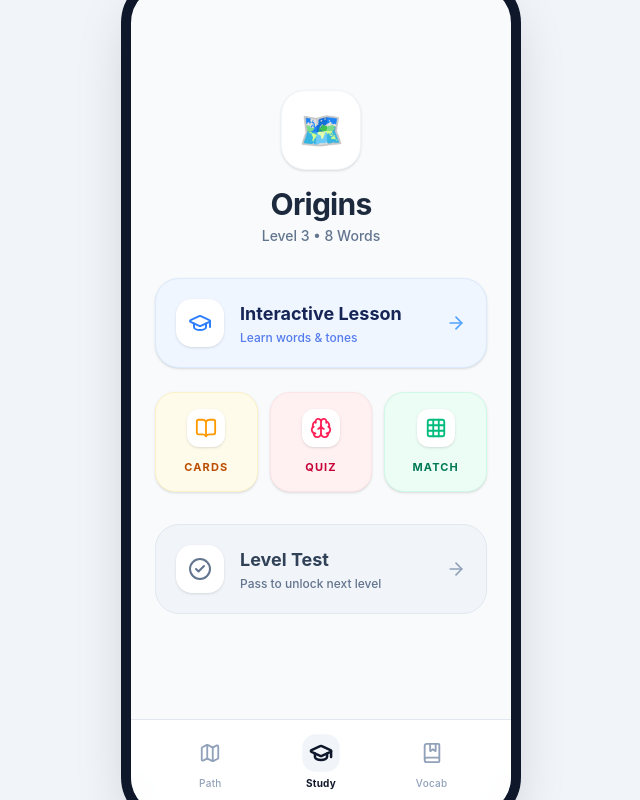
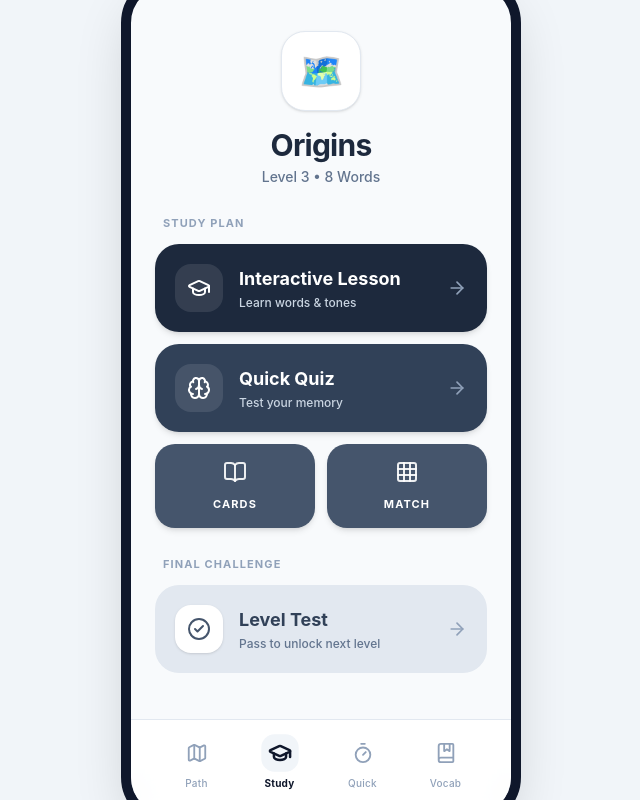
Before and after one commit to cpmas/thai-learning-app, a React (Vite) app: page / in a window 1280 px wide. Both pictures are taken after a click on the button "🗺️". Shown: the whole page, without its empty margins (319-959 px from the left). Built offline with nearby package versions, Linux system fonts and the light colour scheme.

Commit message:
added quick match game and colours

```diff
--- a/src/App.jsx
+++ b/src/App.jsx
@@ -1,5 +1,5 @@
 import React, { useState, useEffect, useCallback, useMemo } from 'react';
-import { Play, BookOpen, Brain, ArrowLeft, ArrowRight, RefreshCw, CheckCircle2, XCircle, Trophy, Map as MapIcon, BookMarked, GraduationCap, Sparkles, ChevronDown, ChevronUp, Lock, Unlock, Grid, Heart, AlertCircle, Zap } from 'lucide-react';
+import { Play, BookOpen, Brain, ArrowLeft, ArrowRight, RefreshCw, CheckCircle2, XCircle, Trophy, Map as MapIcon, BookMarked, GraduationCap, Sparkles, ChevronDown, ChevronUp, Lock, Unlock, Grid, Heart, AlertCircle, Zap, Timer } from 'lucide-react';
 
 // --- HAPTIC UTILITY ---
 const vibrate = (type = 'tap') => {
@@ -370,63 +370,78 @@ const StudyHub = ({ level, unlockedLevelId, onSelectMode }) => {
 
   return (
     <div className="flex flex-col items-center justify-center min-h-full p-6 animation-fade-in pb-10">
-      <div className="w-full max-w-sm flex flex-col gap-6 my-auto">
+      <div className="w-full max-w-sm flex flex-col gap-5 my-auto">
 
         {/* Header */}
         <div className="flex flex-col items-center text-center w-full mb-2">
-          <div className="w-20 h-20 bg-white rounded-[1.5rem] shadow-sm flex items-center justify-center text-4xl border border-slate-100 mb-4">
+          <div className="w-20 h-20 bg-white rounded-[1.5rem] shadow-sm flex items-center justify-center text-4xl border border-slate-200 mb-4">
             {level.icon}
           </div>
           <h2 className="text-3xl font-bold text-slate-800 tracking-tight mb-1">{level.title}</h2>
           <p className="text-sm text-slate-500 font-medium">Level {level.id} • {level.vocab.length} Words</p>
         </div>
 
+        <div className="space-y-3">
+           <h3 className="text-[11px] font-bold text-slate-400 uppercase tracking-widest pl-2">Study Plan</h3>
+
            {/* Step 1: Interactive Lesson */}
-        <button onClick={() => { vibrate('tap'); onSelectMode('lesson'); }} className="w-full bg-blue-50 border border-blue-100 p-5 rounded-[1.5rem] shadow-sm hover:shadow-md active:scale-95 transition-all flex items-center justify-between group">
+           <button onClick={() => { vibrate('tap'); onSelectMode('lesson'); }} className="w-full bg-slate-800 text-white p-5 rounded-[1.5rem] shadow-md active:scale-95 transition-all flex items-center justify-between group">
              <div className="flex items-center gap-4">
-            <div className="bg-white text-blue-500 p-3 rounded-2xl shadow-sm group-hover:scale-110 transition-transform"><GraduationCap size={24} /></div>
+               <div className="bg-white/10 p-3 rounded-2xl group-hover:scale-110 transition-transform"><GraduationCap size={24} /></div>
                <div className="text-left">
-              <span className="block text-lg font-bold text-blue-950">Interactive Lesson</span>
-              <span className="block text-xs font-medium text-blue-700/70 mt-0.5">Learn words & tones</span>
+                 <span className="block text-lg font-bold">Interactive Lesson</span>
+                 <span className="block text-xs font-medium text-slate-300 mt-0.5">Learn words & tones</span>
                </div>
              </div>
-          <ArrowRight size={20} className="text-blue-400 group-hover:text-blue-600 transition-colors" />
+             <ArrowRight size={20} className="text-slate-400 group-hover:text-white transition-colors" />
            </button>
 
-        {/* Step 2: Practice Minigames */}
-        <div className="grid grid-cols-3 gap-3">
-          <button onClick={() => { vibrate('tap'); onSelectMode('flashcards'); }} className="bg-amber-50 border border-amber-100 p-4 rounded-[1.25rem] shadow-sm active:scale-95 transition-all flex flex-col items-center justify-center gap-2 hover:bg-amber-100 hover:shadow-md">
-            <div className="bg-white p-2 rounded-xl shadow-sm"><BookOpen size={22} className="text-amber-500" /></div>
-            <span className="font-bold text-[11px] text-amber-700 uppercase tracking-widest mt-1">Cards</span>
+           {/* Step 2: Quiz (Full Width) */}
+           <button onClick={() => { vibrate('tap'); onSelectMode('quiz'); }} className="w-full bg-slate-700 text-white p-5 rounded-[1.5rem] shadow-md active:scale-95 transition-all flex items-center justify-between group">
+             <div className="flex items-center gap-4">
+               <div className="bg-white/10 p-3 rounded-2xl group-hover:scale-110 transition-transform"><Brain size={24} /></div>
+               <div className="text-left">
+                 <span className="block text-lg font-bold">Quick Quiz</span>
+                 <span className="block text-xs font-medium text-slate-300 mt-0.5">Test your memory</span>
+               </div>
+             </div>
+             <ArrowRight size={20} className="text-slate-400 group-hover:text-white transition-colors" />
            </button>
-          <button onClick={() => { vibrate('tap'); onSelectMode('quiz'); }} className="bg-rose-50 border border-rose-100 p-4 rounded-[1.25rem] shadow-sm active:scale-95 transition-all flex flex-col items-center justify-center gap-2 hover:bg-rose-100 hover:shadow-md">
-            <div className="bg-white p-2 rounded-xl shadow-sm"><Brain size={22} className="text-rose-500" /></div>
-            <span className="font-bold text-[11px] text-rose-700 uppercase tracking-widest mt-1">Quiz</span>
+
+           {/* Step 3: Practice Minigames (Cards & Match) */}
+           <div className="grid grid-cols-2 gap-3">
+             <button onClick={() => { vibrate('tap'); onSelectMode('flashcards'); }} className="bg-slate-600 text-white p-4 rounded-[1.25rem] shadow-md active:scale-95 transition-all flex flex-col items-center justify-center gap-2 hover:bg-slate-500">
+               <BookOpen size={24} className="text-white/90" />
+               <span className="font-bold text-[11px] uppercase tracking-widest mt-1">Cards</span>
              </button>
-          <button onClick={() => { vibrate('tap'); onSelectMode('match'); }} className="bg-emerald-50 border border-emerald-100 p-4 rounded-[1.25rem] shadow-sm active:scale-95 transition-all flex flex-col items-center justify-center gap-2 hover:bg-emerald-100 hover:shadow-md">
-            <div className="bg-white p-2 rounded-xl shadow-sm"><Grid size={22} className="text-emerald-500" /></div>
-            <span className="font-bold text-[11px] text-emerald-700 uppercase tracking-widest mt-1">Match</span>
+             <button onClick={() => { vibrate('tap'); onSelectMode('match'); }} className="bg-slate-600 text-white p-4 rounded-[1.25rem] shadow-md active:scale-95 transition-all flex flex-col items-center justify-center gap-2 hover:bg-slate-500">
+               <Grid size={24} className="text-white/90" />
+               <span className="font-bold text-[11px] uppercase tracking-widest mt-1">Match</span>
              </button>
            </div>
+        </div>
 
-        {/* Step 3: Level Test */}
+        {/* Step 4: Level Test */}
+        <div className="pt-2">
+           <h3 className="text-[11px] font-bold text-slate-400 uppercase tracking-widest pl-2 mb-3">Final Challenge</h3>
            <button
              onClick={() => { vibrate('tap'); onSelectMode('level-test'); }}
-          className={`w-full p-5 rounded-[1.5rem] transition-all active:scale-95 flex items-center justify-between group mt-2
-            ${isCompleted ? 'bg-slate-100 border border-slate-200 text-slate-700' : 'bg-indigo-600 border border-indigo-700 text-white shadow-md hover:bg-indigo-700 hover:shadow-lg'}
+             className={`w-full p-5 rounded-[1.5rem] transition-all active:scale-95 flex items-center justify-between group
+               ${isCompleted ? 'bg-slate-200 text-slate-700' : 'bg-slate-900 text-white shadow-lg hover:bg-black'}
              `}
            >
              <div className="flex items-center gap-4">
-            <div className={`p-3 rounded-2xl transition-transform group-hover:scale-110 ${isCompleted ? 'bg-white text-slate-500 shadow-sm' : 'bg-indigo-500 text-white shadow-inner'}`}>
-              {isCompleted ? <CheckCircle2 size={24} /> : <Unlock size={24} />}
+               <div className={`p-3 rounded-2xl transition-transform group-hover:scale-110 ${isCompleted ? 'bg-white shadow-sm' : 'bg-white/10'}`}>
+                 {isCompleted ? <CheckCircle2 size={24} className="text-slate-600"/> : <Unlock size={24} />}
                </div>
                <div className="text-left">
                  <span className="block text-lg font-bold">Level Test</span>
-              <span className={`block text-xs font-medium mt-0.5 ${isCompleted ? 'text-slate-500' : 'text-indigo-200'}`}>Pass to unlock next level</span>
+                 <span className={`block text-xs font-medium mt-0.5 ${isCompleted ? 'text-slate-500' : 'text-slate-300'}`}>Pass to unlock next level</span>
                </div>
              </div>
-          <ArrowRight size={20} className={isCompleted ? "text-slate-400" : "text-indigo-300"} />
+             <ArrowRight size={20} className={isCompleted ? "text-slate-400" : "text-slate-400 group-hover:text-white"} />
            </button>
+        </div>
 
       </div>
     </div>
@@ -1301,6 +1316,139 @@ const LevelTestManager = ({ level, onComplete, onBack }) => {
   )
 };
 
+// --- NEW FEATURE: QUICK MATCH ---
+
+const QuickMatch = ({ unlockedLevelId }) => {
+  const [gameState, setGameState] = useState('start');
+  const [timeLeft, setTimeLeft] = useState(60);
+  const [score, setScore] = useState(0);
+  const [highScore, setHighScore] = useState(0);
+  const [currentWord, setCurrentWord] = useState(null);
+  const [options, setOptions] = useState([]);
+  const [selectedAnswer, setSelectedAnswer] = useState(null);
+
+  const activeVocab = useMemo(() => {
+    return LEVELS.filter(l => l.id <= unlockedLevelId).flatMap(l => l.vocab);
+  }, [unlockedLevelId]);
+
+  const generateQuestion = useCallback(() => {
+    const target = activeVocab[Math.floor(Math.random() * activeVocab.length)];
+    const distractors = shuffleArray(ALL_VOCAB.filter(w => w.id !== target.id)).slice(0, 5);
+    setOptions(shuffleArray([target, ...distractors]));
+    setCurrentWord(target);
+    setSelectedAnswer(null);
+  }, [activeVocab]);
+
+  const startGame = () => {
+    vibrate('tap');
+    setScore(0);
+    setTimeLeft(60);
+    setGameState('playing');
+    generateQuestion();
+  };
+
+  useEffect(() => {
+    let timer;
+    if (gameState === 'playing' && timeLeft > 0) {
+      timer = setInterval(() => setTimeLeft(t => t - 1), 1000);
+    } else if (timeLeft === 0 && gameState === 'playing') {
+      setGameState('end');
+      setHighScore(prev => Math.max(prev, score));
+      playSound('win');
+    }
+    return () => clearInterval(timer);
+  }, [gameState, timeLeft, score]);
+
+  const handleAnswer = (opt) => {
+    if (selectedAnswer) return;
+    vibrate('tap');
+    setSelectedAnswer(opt);
+
+    if (opt.id === currentWord.id) {
+      playSound('correct');
+      setScore(s => s + 10);
+      setTimeout(generateQuestion, 400);
+    } else {
+      playSound('incorrect');
+      setTimeout(generateQuestion, 600);
+    }
+  };
+
+  if (gameState === 'start') {
+    return (
+      <div className="flex flex-col items-center justify-center min-h-[60vh] p-6 animation-fade-in text-center my-auto">
+        <div className="w-24 h-24 bg-slate-900 text-white rounded-[2rem] flex items-center justify-center mb-6 shadow-lg">
+          <Timer size={48} />
+        </div>
+        <h2 className="text-3xl font-light tracking-tight text-slate-800 mb-2">Quick Match</h2>
+        <p className="text-slate-500 mb-8 max-w-[250px]">60 seconds. Match as many words as you can. Vocab drawn from your unlocked levels.</p>
+        <button onClick={startGame} className="w-full max-w-xs bg-slate-900 text-white font-semibold py-4 rounded-[1.5rem] active:scale-95 transition-all flex items-center justify-center gap-2">
+          <Play size={20} className="fill-current" /> Start Rush
+        </button>
+      </div>
+    );
+  }
+
+  if (gameState === 'end') {
+    return (
+      <div className="flex flex-col items-center justify-center min-h-[60vh] p-6 animation-fade-in text-center my-auto">
+        <Trophy size={60} className="text-slate-800 mb-6" />
+        <h2 className="text-3xl font-light tracking-tight text-slate-900 mb-2">Time's Up!</h2>
+        <p className="text-slate-500 mb-4">You scored <span className="font-bold text-slate-800">{score}</span> points.</p>
+        {highScore > 0 && <p className="text-xs font-bold text-slate-400 uppercase tracking-widest mb-10">High Score: {Math.max(score, highScore)}</p>}
+
+        <button onClick={startGame} className="w-full max-w-xs bg-slate-900 text-white font-semibold py-4 rounded-[1.5rem] active:scale-95 transition-all mb-3">
+          Play Again
+        </button>
+        <button onClick={() => setGameState('start')} className="w-full max-w-xs bg-white text-slate-700 border border-slate-200 font-semibold py-4 rounded-[1.5rem] active:scale-95 transition-all">
+          Back
+        </button>
+      </div>
+    );
+  }
+
+  return (
+    <div className="flex flex-col h-full p-6 pt-10 animation-fade-in pb-10 max-w-md mx-auto w-full">
+      <div className="flex items-center justify-between bg-white p-4 rounded-[1.5rem] shadow-sm border border-slate-100 mb-6 shrink-0">
+         <div className="flex items-center gap-2">
+            <Trophy size={20} className="text-slate-400" />
+            <span className="font-bold text-slate-800 text-lg">{score}</span>
+         </div>
+         <div className={`flex items-center gap-2 px-4 py-1.5 rounded-full font-bold ${timeLeft <= 10 ? 'bg-red-100 text-red-600 animate-pulse' : 'bg-slate-100 text-slate-700'}`}>
+            <Timer size={18} />
+            <span>0:{timeLeft.toString().padStart(2, '0')}</span>
+         </div>
+      </div>
+
+      <div className="bg-white w-full rounded-[2rem] shadow-[0_4px_20px_rgb(0,0,0,0.03)] border border-slate-100 p-8 text-center mb-6 shrink-0">
+        <h2 className="text-5xl font-bold text-slate-900 mb-3">{currentWord.thai}</h2>
+        <p className="text-lg text-slate-500 font-medium">"{currentWord.phonetic}"</p>
+      </div>
+
+      <div className="grid grid-cols-2 gap-3 shrink-0">
+        {options.map((opt) => {
+          let btnClass = "bg-white border border-slate-200 text-slate-700 hover:border-slate-400 shadow-sm";
+          if (selectedAnswer) {
+            if (opt.id === currentWord.id) btnClass = "bg-green-500 border-green-500 text-white scale-[1.02] shadow-md z-10";
+            else if (selectedAnswer.id === opt.id) btnClass = "bg-red-500 border-red-500 text-white";
+            else btnClass = "bg-white border-slate-100 text-slate-300 opacity-50";
+          }
+          return (
+            <button
+              key={opt.id}
+              onClick={() => handleAnswer(opt)}
+              disabled={selectedAnswer !== null}
+              className={`w-full p-4 rounded-[1.25rem] font-semibold text-sm transition-all flex items-center justify-center min-h-[4.5rem] ${btnClass}`}
+            >
+              {opt.eng}
+            </button>
+          );
+        })}
+      </div>
+    </div>
+  );
+};
+
 // --- MAIN APP COMPONENT ---
 
 export default function App() {
@@ -1335,6 +1483,7 @@ export default function App() {
           <div className="flex-1 w-full overflow-y-auto overflow-x-hidden hide-scrollbar sm:pt-4 pb-24">
             {currentTab === 'path' && !gameMode && <JourneyMap unlockedLevelId={unlockedLevelId} onSelectLevel={handleSelectMapNode} />}
             {currentTab === 'study' && !gameMode && <StudyHub level={activeLevel} unlockedLevelId={unlockedLevelId} onSelectMode={setGameMode} />}
+            {currentTab === 'quick' && !gameMode && <QuickMatch unlockedLevelId={unlockedLevelId} />}
             {currentTab === 'dictionary' && !gameMode && <Dictionary />}
 
             {/* Fullscreen Overlays */}
@@ -1352,6 +1501,7 @@ export default function App() {
                {[
                  { id: 'path', icon: MapIcon, label: 'Path' },
                  { id: 'study', icon: GraduationCap, label: 'Study' },
+                 { id: 'quick', icon: Timer, label: 'Quick' },
                  { id: 'dictionary', icon: BookMarked, label: 'Vocab' }
                ].map(tab => {
                  const Icon = tab.icon;
```
Lines whose indentation alone changed are shown as unchanged.
